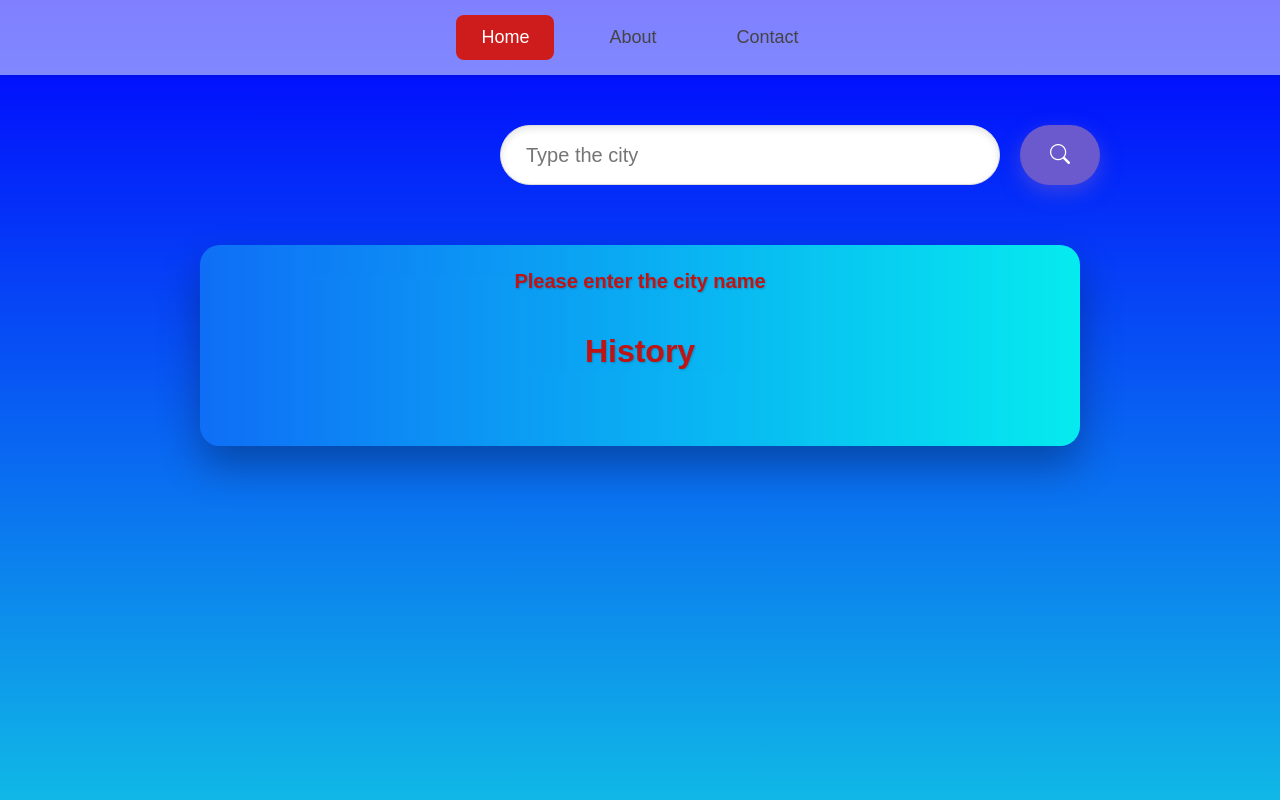
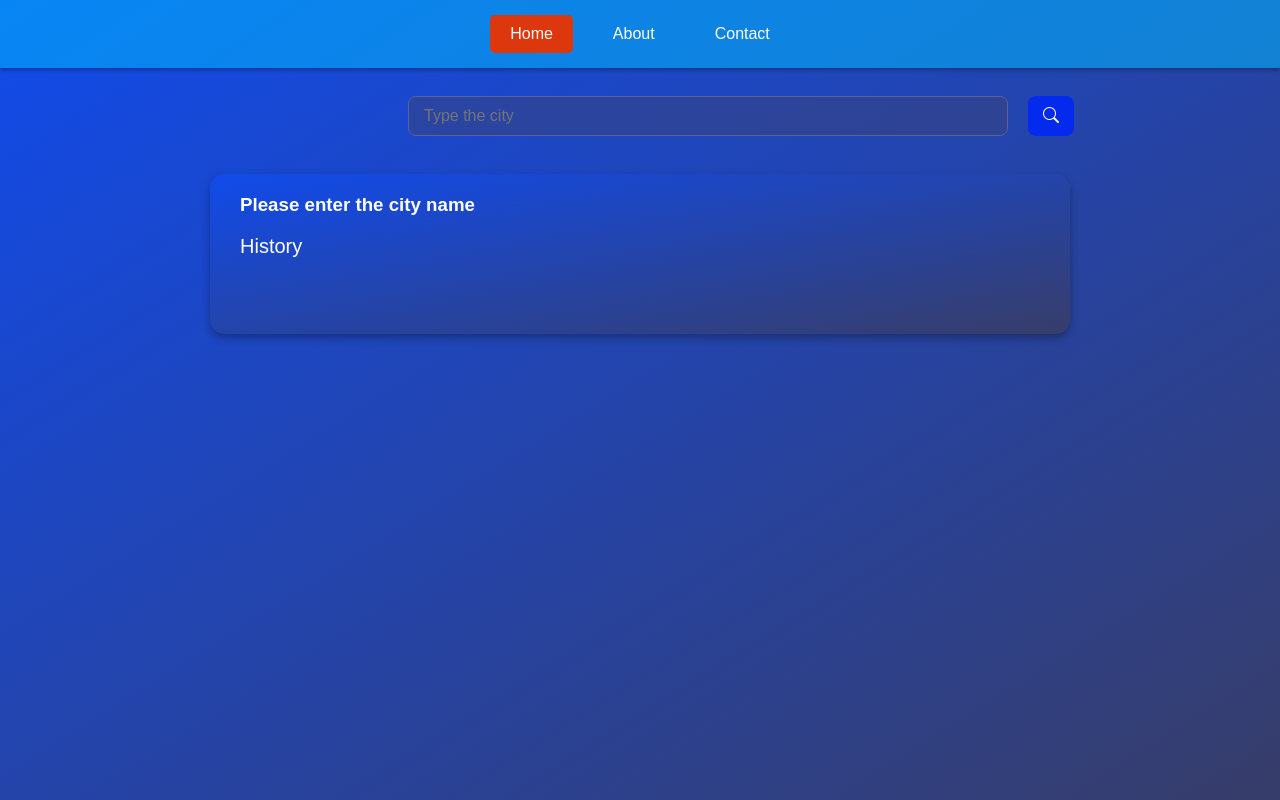
Before and after one commit to SaranshGupta123/weather-app, a React (Vite) app: page / in a window 1280 px wide. Built offline with nearby package versions, Linux system fonts and the light colour scheme.

Commit message:
Basic changes

```diff
--- a/src/App.css
+++ b/src/App.css
@@ -1,295 +1,226 @@
 body {
   margin: 0;
   padding: 0;
-  background-color: rgba(19, 145, 222, 0.485);
-  background-image: linear-gradient(blue, rgb(16, 184, 230));
-  background-size: cover;
-  background-repeat: no-repeat;
-  background-attachment: fixed;
-  font-family: Arial;
-  color: #333;
+  background: linear-gradient(to bottom right, #114beb, #373D69);
+  font-family: sans-serif;
+  color: #FFFFFF;
+  min-height: 100vh;
 }
 
 .App {
-  background-image: linear-gradient(to right, rgba(15, 111, 246, 0.984), rgb(5, 235, 239));
-  background-size: cover;
-  background-repeat: no-repeat;
-  background-position: center;
-  box-shadow: 0 20px 40px rgba(0, 0, 0, 0.3);
-  border-radius: 20px;
-  backdrop-filter: blur(10px);
+  background: linear-gradient(to bottom right, #114beb, #373D69);
+  border-radius: 15px;
+  box-shadow: 0 4px 8px rgba(0, 0, 0, 0.3);
   max-width: 800px;
   margin: 30px auto;
-  padding: 40px;
-  color: #8910cf;
-  text-shadow: 1px 1px 2px rgba(0, 0, 0, 0.5);
-  transition: transform 0.3s ease, box-shadow 0.3s ease;
+  padding: 30px;
 }
 
 .App2 {
-  width: 1000px;
   display: flex;
-  flex-direction: column;
   justify-content: center;
-  align-items: center;
+  margin-top: 20px;
 }
-
-.App:hover {
-  transform: translateY(-5px);
-  box-shadow: 0 25px 50px rgba(0, 0, 0, 0.4);
-}
-
 
 .Search-box {
   display: flex;
-  flex-direction: row;
+  width: 80%;
   gap: 20px;
-  margin-bottom: 30px;
 }
 
 .Search {
-  width: 500px;
-  height: 60px;
-  border-radius: 30px;
-  border: 1px solid #ddd;
-  box-shadow: inset 0 3px 7px rgba(0, 0, 0, 0.1);
-  background-color: white;
-  font-size: 20px;
-  padding: 0 25px;
-  outline: none;
-  transition: box-shadow 0.3s ease, border-color 0.3s ease;
-  margin-left: 600px;
-  margin-top: 50px;
+  width: 600px;
+  padding: 10px 15px;
+  margin: 8px 0;
+  margin-left: 280px;
+  gap: 20px;
+  box-sizing: border-box;
+  border: 1px solid #5A6296;
+  border-radius: 8px;
+  background-color: rgba(59, 66, 122, 0.5);
+  color: #FFFFFF;
+  font-size: 16px;
 }
 
 .Search:focus {
-  box-shadow: inset 0 5px 10px rgba(0, 0, 0, 0.2);
-  border-color: #bbb;
+  outline: none;
+  border-color: #89A2FB;
 }
 
 .button {
-  background-color: #6a5acd;
+  background: rgb(4, 43, 237);
+  color: white;
+  padding: 10px 15px;
+  margin: 8px 0;
   border: none;
-  border-radius: 30px;
-  box-shadow: 0 7px 20px rgba(106, 90, 205, 0.5);
-  color: white;
-  font-size: 20px;
-  padding: 12px 30px;
+  border-radius: 8px;
   cursor: pointer;
-  transition: transform 0.2s ease, box-shadow 0.2s ease;
-  margin-top: 50px;
+  font-size: 16px;
 }
 
 .button:hover {
-  transform: translateY(-5px);
-  box-shadow: 0 10px 25px rgba(106, 90, 205, 0.7);
+  background: rgb(6, 104, 216);
 }
 
 .City {
-  font-size: 60px;
-  color: #c01313;
-  text-shadow: 2px 2px 4px rgba(0, 0, 0, 0.2);
-  margin-top: -25px;
-  margin-bottom: 20px;
-  animation: fadeIn 1s ease-in-out;
+  font-size: 28px;
+  margin-bottom: 5px;
 }
 
 .Temperature {
   display: flex;
   justify-content: space-around;
-  font-size: 17px;
-  font-weight: 600;
-  color: #c01313;
-  text-shadow: 1px 1px 2px rgba(0, 0, 0, 0.2);
-  margin-bottom: 20px;
+  margin-top: 20px;
+}
+
+.Temperature > div {
+  background: rgba(10, 173, 227, 0.221);
+  padding: 20px;
+  border-radius: 8px;
   text-align: center;
+  display: flex;
+  align-items: center;
+  justify-content: center;
+  width: 150px;
+  height: 120px;
+  margin: 0 10px;
 }
 
 .other2 {
   display: flex;
+  justify-content: space-between;
+  align-items: center;
+  margin-bottom: 20px;
+}
+
+.temperature1 {
+  margin-top: 20px;
 }
 
 .other4 {
-  margin-left: 370px;
-}
-
-.other {
   display: flex;
-  justify-content: center;
+  flex-direction: column;
   align-items: center;
-  margin-top: 30px;
-  flex-direction: column;
-  animation: scaleIn 1s ease-in-out;
+  text-align: center;
 }
 
 .Search-city {
-  margin-top: -15px;
+  margin-top: -10px;
+}
+
+.Humidity, .Pressure, .Wind {
+  font-size: 16px;
+}
+
+.weather-icon {
+  width: 60px;
+  height: 60px;
+  margin-left: -250px;
+  margin-top: -90px;
+}
+
+.History {
   font-size: 20px;
-  color: #c01313;
-  text-shadow: 1px 1px 2px rgba(0, 0, 0, 0.2);
+  margin-top: 30px;
   text-align: center;
 }
 
-.Humidity {
-  padding: 40px;
-  background-color: rgba(0, 162, 255, 0.37);
-}
-
-.Pressure {
-  padding: 40px;
-  background-color: rgba(0, 162, 255, 0.37);
-}
-
-.Wind {
-  padding: 40px;
-  background-color: rgba(0, 162, 255, 0.37);
-}
-
-.weather-icon {
-  width: 80px;
-  height: 80px;
-  margin-left: -100px;
-  margin-top: -60px;
-}
-
-.History {
-  font-size: 32px;
-  margin-top: 40px;
-  font-weight: 600;
-  color: #c01313;
-  text-shadow: 1px 1px 2px rgba(0, 0, 0, 0.2);
-  animation: slideUp 1s ease-in-out;
-  width: 100%;
-  display: flex;
-  flex-direction: column;
-  align-items: center;
-}
-
 .item {
+  list-style: none;
+  padding: 10px;
+  margin-top: 10px;
   display: flex;
   flex-wrap: wrap;
   justify-content: center;
-  margin-top: 20px;
-  list-style: none;
-  padding: 0;
 }
 
 .item li {
-  background-color: rgba(240, 240, 240, 0.8);
-  border-radius: 25px;
-  padding: 12px 25px;
-  margin: 8px;
-  font-size: 22px;
-  color: #555;
+  background: rgb(6, 82, 205);
+  padding: 20px;
+  margin: 5px;
+  border-radius: 5px;
   cursor: pointer;
-  transition: background-color 0.3s ease, transform 0.2s ease;
+  font-size: 14px;
 }
 
 .item li:hover {
-  background-color: rgba(220, 220, 220, 0.9);
-  transform: scale(1.08);
+  background: rgb(6, 217, 224);
 }
 
 .navbar {
   display: flex;
   justify-content: center;
-  background-color: rgba(255, 255, 255, 0.5);
+  background: rgba(0, 187, 255, 0.519);
   padding: 15px 0;
   position: sticky;
   top: 0;
   width: 100%;
   z-index: 1000;
-  box-shadow: 0 2px 4px rgba(0, 0, 0, 0.1);
+  box-shadow: 0 2px 4px rgba(0, 0, 0, 0.3);
 }
 
 .navbar a {
-  color: #444;
+  color: #FFFFFF;
   text-decoration: none;
-  padding: 12px 25px;
-  margin: 0 15px;
-  border-radius: 8px;
-  transition: background-color 0.3s ease;
-  font-size: 18px;
+  padding: 10px 20px;
+  margin: 0 10px;
+  border-radius: 5px;
+  font-size: 16px;
 }
 
 .navbar a:hover,
 .navbar a.active {
-  background-color: rgba(230, 230, 230, 0.8);
+  background-color: #3B427A;
 }
 
-.page {
+.page, .page2 {
   text-align: center;
   padding: 30px;
-  color: #444;
   margin: 30px auto;
-  background-color: rgba(255, 255, 255, 0.95);
+  background: linear-gradient(to bottom right, #114beb, #373D69);
   border-radius: 15px;
-  box-shadow: 0 6px 12px rgba(0, 0, 0, 0.15);
+  box-shadow: 0 4px 8px rgba(0, 0, 0, 0.3);
   max-width: 700px;
-  background-image: linear-gradient(to right, rgb(84, 139, 235), rgb(27, 6, 216));
-  background-size: cover;
-  background-repeat: no-repeat;
-  background-position: center;
-  color: #fff;
-  text-shadow: 1px 1px 2px rgba(0, 0, 0, 0.5);
-  color: #cfe7ece7;
 }
 
-.page h2 {
-  font-size: 3em;
-  margin-bottom: 20px;
+.page h2, .page2 h2 {
+  font-size: 24px;
+  margin-bottom: 15px;
 }
 
-.page p {
-  font-size: 1.3em;
-  line-height: 1.8;
-}
-
-.page2 {
-  text-align: center;
-  padding: 30px;
-  color: #444;
-  margin: 30px auto;
-  background-color: rgba(255, 255, 255, 0.95);
-  border-radius: 15px;
-  box-shadow: 0 6px 12px rgba(0, 0, 0, 0.15);
-  max-width: 700px;
-  background-image: linear-gradient(to right, rgb(84, 139, 235), rgb(14, 29, 243));
-  background-size: cover;
-  background-repeat: no-repeat;
-  background-position: center;
-  text-shadow: 1px 1px 2px rgba(0, 0, 0, 0.5);
-  color: #cfe7ece7;
-}
-
-.page2 h2 {
-  font-size: 3em;
-  margin-bottom: 20px;
-}
-
-.page2 p {
-  font-size: 1.3em;
-  line-height: 1.8;
+.page p, .page2 p {
+  font-size: 16px;
+  line-height: 1.6;
 }
 
 .navbar a.active {
-  background-color: #ce1b1b;
-  color: white;
+  background-color: #dd370e;
 }
 
 .forecast {
   display: flex;
-  overflow-x: auto;
+  overflow-x: hidden;
+  margin-left: -35px;
   padding: 10px;
-  height: 220px;
-  background-color: rgba(21, 161, 255, 0.459);
+  gap: 5px;
+  border-radius: 8px;
+  margin-top: 20px;
+  white-space: nowrap;
+  justify-content: space-between;
+  width: 850px;
 }
 
 .forecast-item {
-  margin: 10px;
+  margin: 0;
   text-align: center;
+  padding: 6px;
+  border-radius: 5px;
+  background-color: rgba(10, 173, 227, 0.221);
 }
 
 .forecast-icon {
-  width: 50px;
+  width: 24px;
+  height: 24px;
+  display: block;
+  margin: 5px auto;
 }
```
